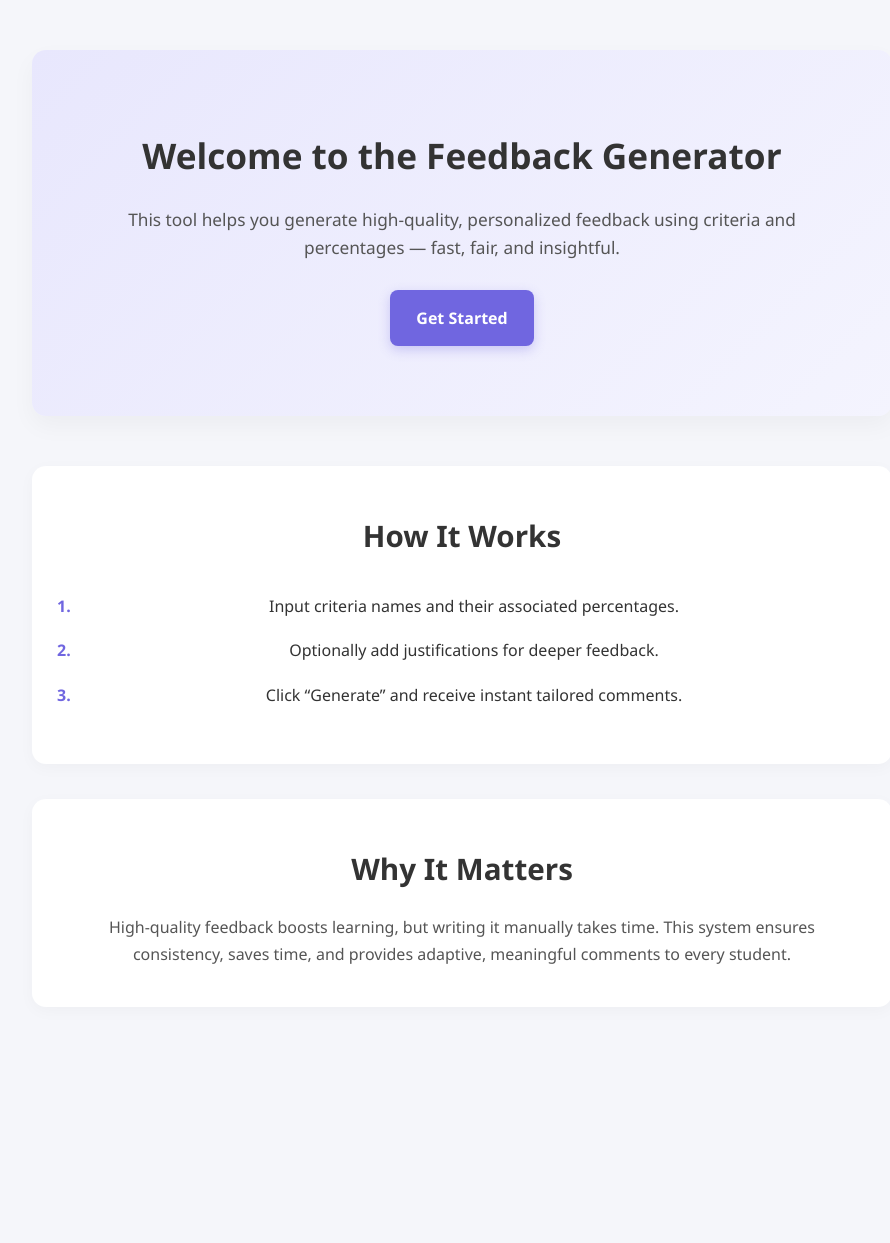
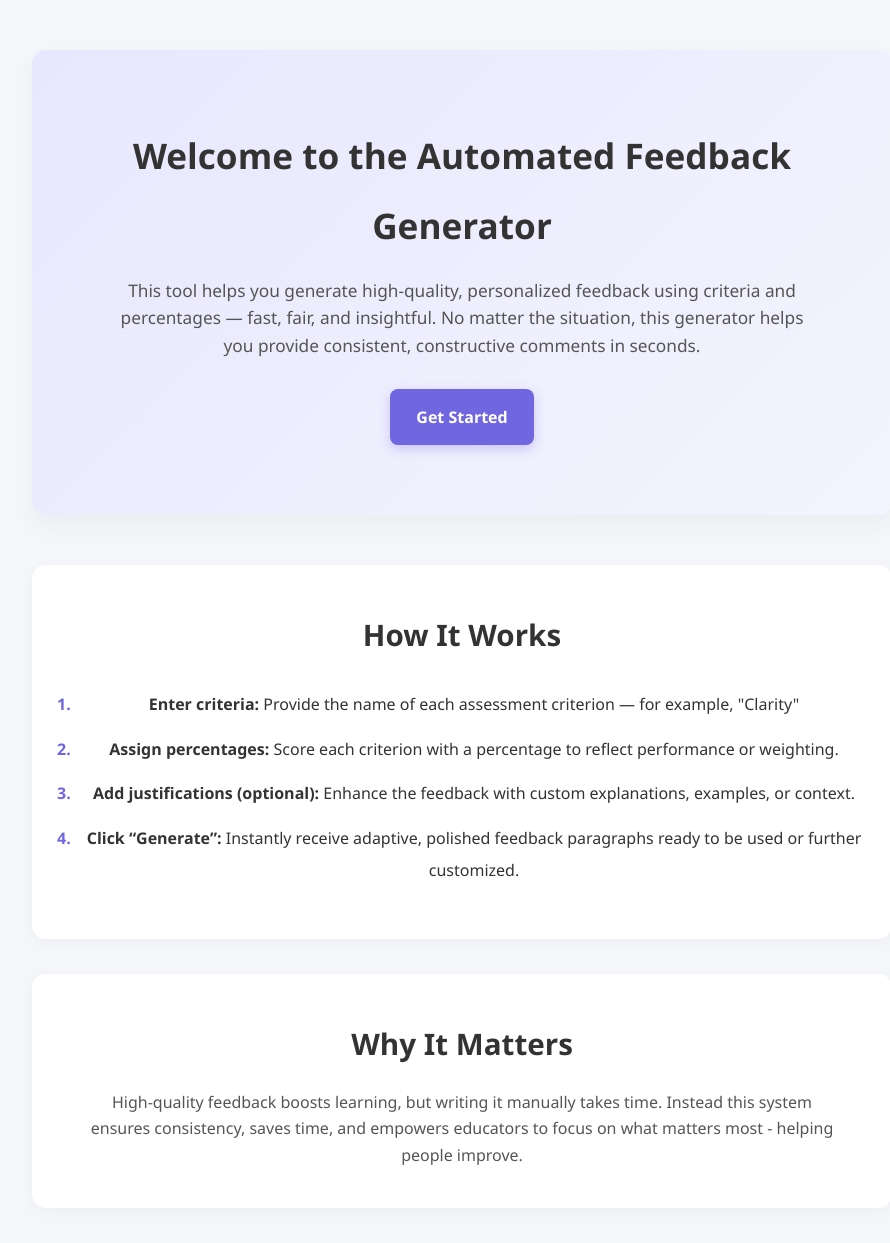
Before and after one commit to Zeesh40/FeedbackGenerationCSG, a Flask app: page / in a window 1280 px wide. Shown: the part 90-1333 px from the top of the page, without its empty margins (178-1068 px from the left). Before the commit the page ends 1054 px from the top, so only its background shows below. Run offline with Flask 3, Linux system fonts and the light colour scheme.

Commit message:
change homepage and added more template structures for variety

```diff
--- a/templates/home.html
+++ b/templates/home.html
@@ -4,9 +4,11 @@
 
 {% block content %}
 <section class="home-hero">
-  <h2>Welcome to the Feedback Generator</h2>
+  <h2>Welcome to the Automated Feedback Generator</h2>
   <p>
-    This tool helps you generate high-quality, personalized feedback using criteria and percentages — fast, fair, and insightful.
+    This tool helps you generate high-quality, personalized feedback using criteria and percentages —
+    fast, fair, and insightful. No matter the situation, this generator helps
+    you provide consistent, constructive comments in seconds.
   </p>
   <a href="{{ url_for('feedback') }}" class="primary-btn">Get Started</a>
 </section>
@@ -14,16 +16,31 @@
 <section class="home-section">
   <h2>How It Works</h2>
   <ol>
-    <li>Input criteria names and their associated percentages.</li>
-    <li>Optionally add justifications for deeper feedback.</li>
-    <li>Click “Generate” and receive instant tailored comments.</li>
+    <li>
+      <strong>Enter criteria:</strong> Provide the name of each assessment criterion — for example,
+      "Clarity"
+    </li>
+    <li>
+      <strong>Assign percentages:</strong> Score each criterion with a percentage to reflect performance
+      or weighting.
+    </li>
+    <li>
+      <strong>Add justifications (optional):</strong> Enhance the feedback with custom explanations,
+      examples, or context.
+    </li>
+    <li>
+      <strong>Click “Generate”:</strong> Instantly receive adaptive, polished feedback paragraphs ready
+      to be used or further customized.
+    </li>
   </ol>
 </section>
 
 <section class="home-section">
   <h2>Why It Matters</h2>
   <p>
-    High-quality feedback boosts learning, but writing it manually takes time. This system ensures consistency, saves time, and provides adaptive, meaningful comments to every student.
+    High-quality feedback boosts learning, but writing it manually takes time.
+    Instead this system ensures consistency, saves time, and empowers educators to focus on what
+    matters most - helping people improve.
   </p>
 </section>
 {% endblock %}
```
Also changed, not shown: feedback.py (+26 -8 lines).
